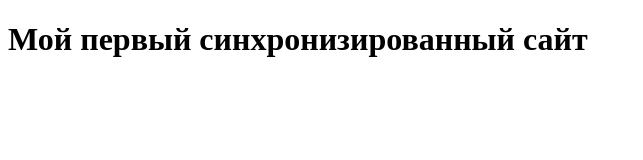
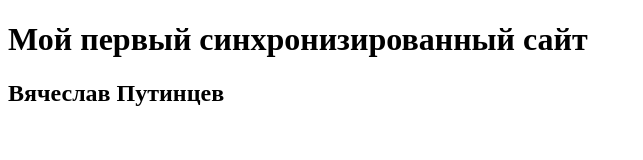
Before and after one commit to vputintsev/vputintsev.github.io, a plain HTML site: page index.html in a window 1280 px wide. Shown: the whole page, without its empty margins (0-643 px from the left). Drawn offline with Linux system fonts and the light colour scheme.

Commit message:
Я внес изменения

```diff
--- a/index.html
+++ b/index.html
@@ -6,5 +6,6 @@
 </head>
 <body>
 	<h1>Мой первый синхронизированный сайт</h1>
+	<h2>Вячеслав Путинцев</h2>
 </body>
 </html>
```
